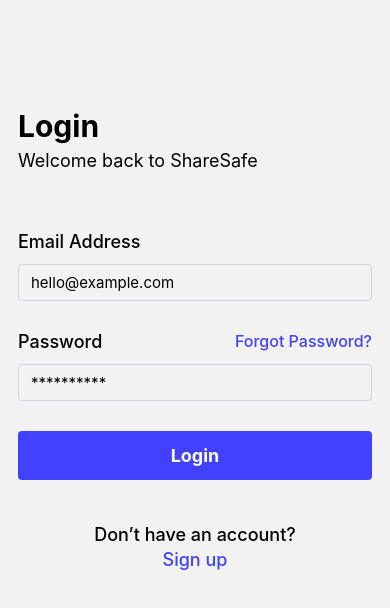
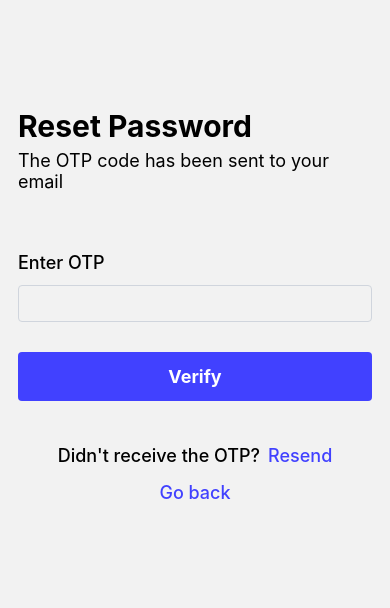
Before and after one commit to G2-FINAL-YEAR-PROJECT/ShareSafe, a React Native app: screen /ResetPassword in a window 390 px wide. Shown: the top 608 px of the page. Built offline with nearby package versions, Linux system fonts and the light colour scheme.

Commit message:
feat: add ResetPassword screen

```diff
--- a/navigation/AppNavigator.js
+++ b/navigation/AppNavigator.js
@@ -3,15 +3,20 @@
 import LoginScreen from "../screens/auth/LoginScreen";
 import RegisterScreen from "../screens/auth/RegisterScreen";
 import ForgotPasswordScreen from "../screens/auth/ForgotPasswordScreen";
+import ResetPasswordScreen from "../screens/auth/ResetPasswordScreen";
 
 const Stack = createNativeStackNavigator();
 
 const AppNavigator = () => {
   return (
     <Stack.Navigator initialRouteName="Login" screenOptions={{ headerShown: false }}>
+      {/* AUTH */}
       <Stack.Screen name="Login" component={LoginScreen} />
       <Stack.Screen name="Register" component={RegisterScreen} />
       <Stack.Screen name="ForgotPassword" component={ForgotPasswordScreen} />
+      <Stack.Screen name="ResetPassword" component={ResetPasswordScreen} />
+
+      {/* HOME */}
     </Stack.Navigator>
   );
 };
--- a/screens/auth/ForgotPasswordScreen.js
+++ b/screens/auth/ForgotPasswordScreen.js
@@ -17,7 +17,7 @@
         <TextInput style={styles.input} placeholder="hello@example.com" />
       </View>
 
-      <Button>Submit</Button>
+      <Button onPress={() => navigation.navigate("ResetPassword")}>Submit</Button>
 
       <View style={{ marginTop: 12, alignItems: "center" }}>
         <TouchableOpacity onPress={() => navigation.navigate("Login")}>
--- /dev/null
+++ b/screens/auth/ResetPasswordScreen.js
@@ -0,0 +1,39 @@
+import { Text, TextInput, TouchableOpacity, View } from "react-native";
+import React from "react";
+import { globalStyles } from "../../constants";
+import styles from "./styles";
+import { Button } from "../../ui";
+
+const ResetPasswordScreen = ({ navigation }) => {
+  return (
+    <View style={globalStyles.container}>
+      <View style={styles.header}>
+        <Text style={globalStyles.h1}>Reset Password</Text>
+        <Text style={globalStyles.p}>The OTP code has been sent to your email</Text>
+      </View>
+
+      <View style={styles.formGroup}>
+        <Text style={globalStyles.label}>Enter OTP</Text>
+        <TextInput style={styles.input} placeholder="" />
+      </View>
+
+      <Button>Verify</Button>
+
+      <View style={[globalStyles.flexCenter, { marginTop: 26, alignItems: "center" }]}>
+        <Text style={[globalStyles.h5, { marginBottom: 0 }]}>Didn't receive the OTP?</Text>
+
+        <TouchableOpacity style={{ marginLeft: 8 }}>
+          <Text style={[globalStyles.link]}>Resend</Text>
+        </TouchableOpacity>
+      </View>
+
+      <View style={{ marginTop: 16, alignItems: "center" }}>
+        <TouchableOpacity onPress={() => navigation.navigate("ForgotPassword")}>
+          <Text style={[globalStyles.link]}>Go back</Text>
+        </TouchableOpacity>
+      </View>
+    </View>
+  );
+};
+
+export default ResetPasswordScreen;
```
